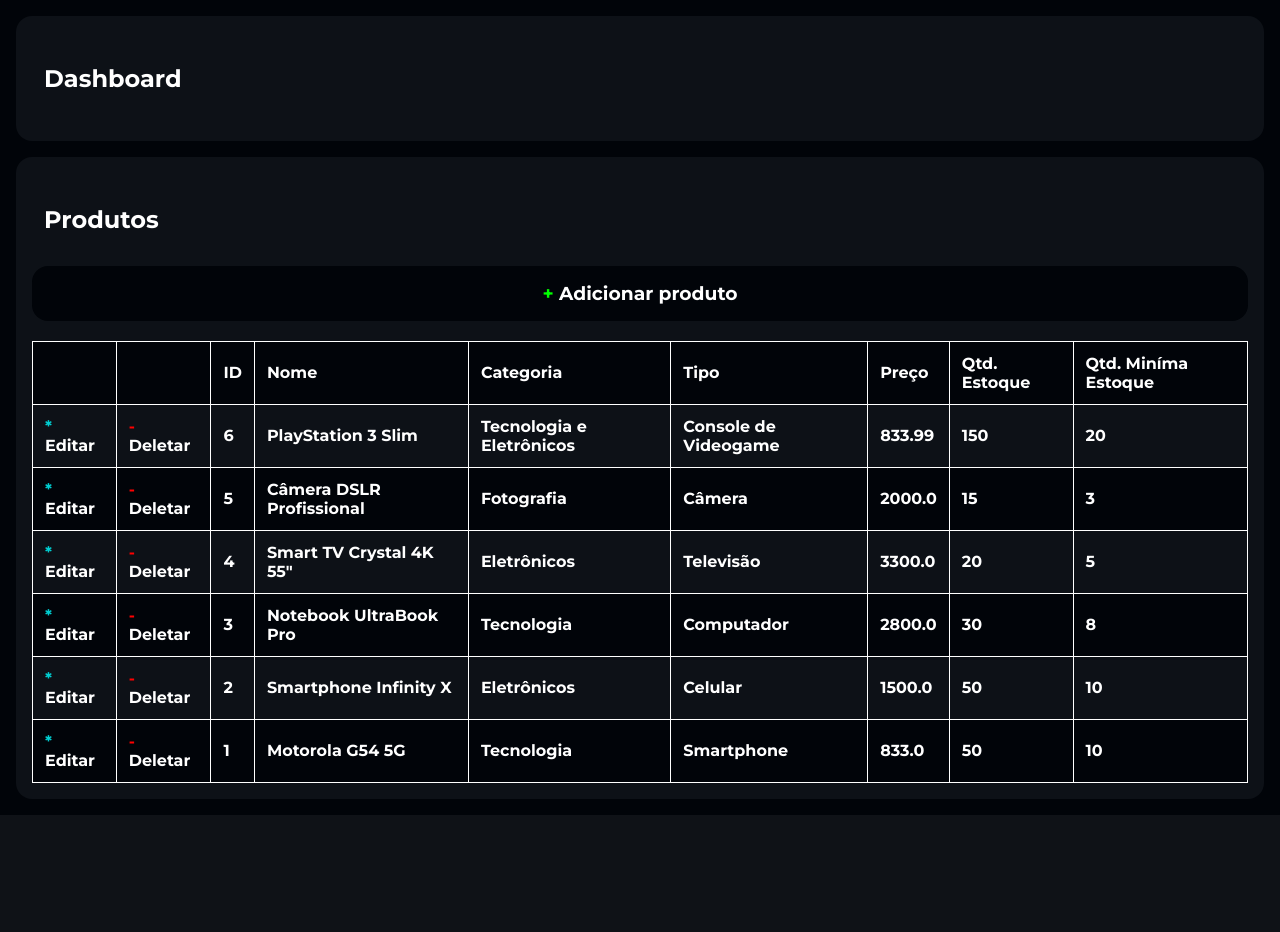
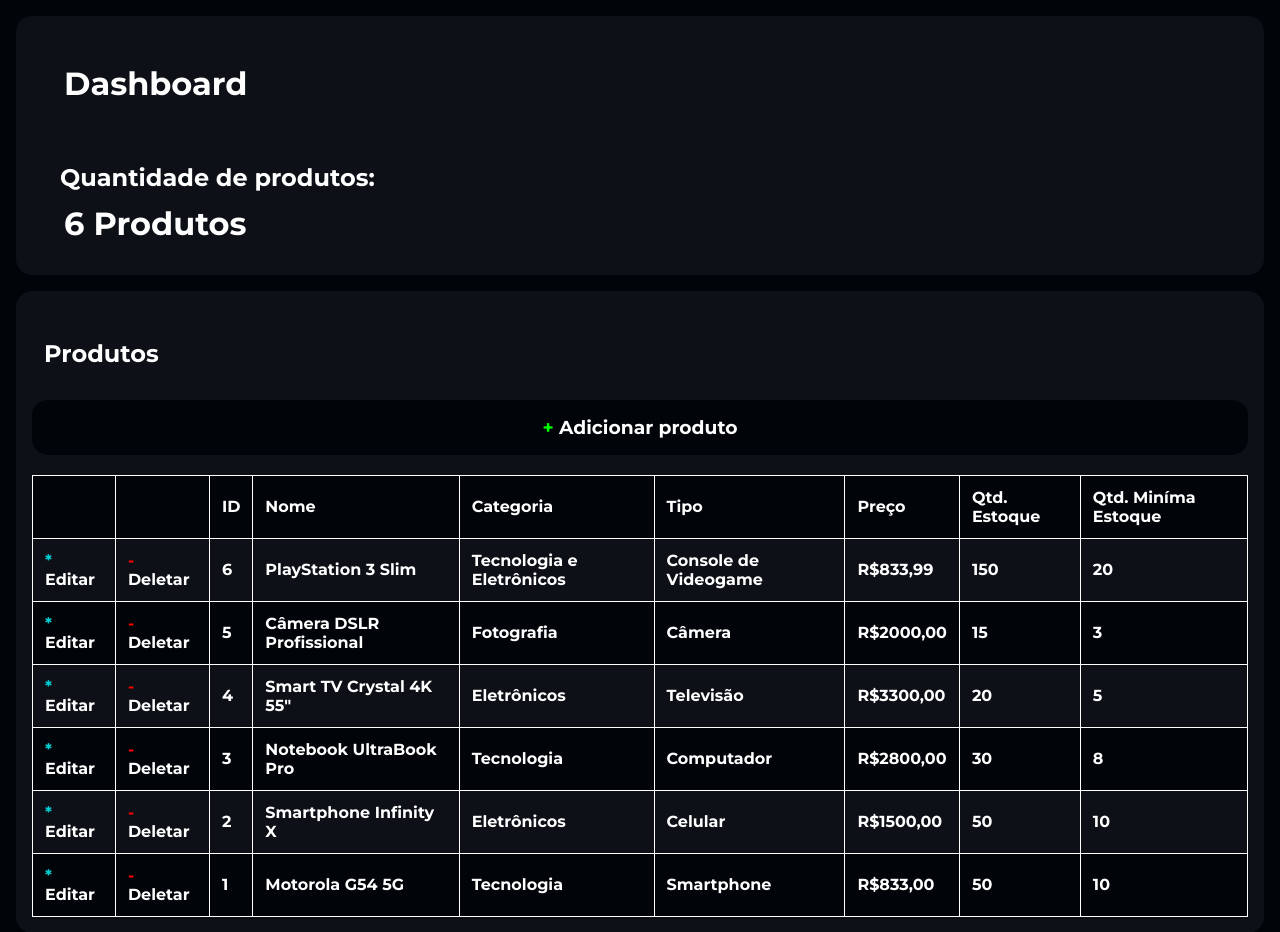
Before and after one commit to menezesalexandre-development/gestao-de-estoque, a Flask app: page / in a window 1280 px wide. Shown: the part 71-1003 px from the top of the page. Before the commit the page ends 886 px from the top, so only its background shows below. Run offline with Flask 3, Linux system fonts and the light colour scheme; data comes from the database, SQL or seed files in the repository.

Commit message:
Updated Dashboard - Qtd. de Produtos
Adicionada a função de contabilizar a quantidade de produtos da base de dados.

```diff
--- a/flask_app.py
+++ b/flask_app.py
@@ -18,7 +18,13 @@
     cursor = db.cursor()
     cursor.execute(query)
     produtos = cursor.fetchall()
-    return render_template('index.html', produtos=produtos)
+
+    query = 'SELECT COUNT(*) FROM produtos;'
+    cursor = db.cursor()
+    cursor.execute(query)
+    qtd_produtos = cursor.fetchall()
+
+    return render_template('index.html', produtos=produtos, qtd_produtos=qtd_produtos)
 
 # MÉTODO POST:
 @app.route("/adicionar_produto", methods=["GET", "POST"])
--- a/static/style.css
+++ b/static/style.css
@@ -31,16 +31,34 @@
 }
 
 /*DASHBOARD*/
-#dashboard {
+#dashboard-general {
     background-color: #0D1117;
     margin: 1em;
-    padding: 1em;
+    padding: 2em;
     border-radius: 1em;
 }
-#dashboard h2 {
+.dashboard h1 {
     color: #fff;
     font-family: "Montserrat", sans-serif;
     padding: 0.5em;
+    text-align: left;
+    margin-bottom: 1em;
+}
+.dashboard h2 {
+    color: #fff;
+    font-family: "Montserrat", sans-serif;
+    padding: 0.5em;
+}
+#dashboard-data h2 {
+    margin: 0;
+}
+.dashboard p {
+    font-size: 2em;
+    font-weight: bold;
+    color: #fff;
+    font-family: 'Montserrat', sans-serif;
+    padding: 0 0.5em;
+    margin: 0;
 }
 
 /*DATABASE*/
--- a/templates/index.html
+++ b/templates/index.html
@@ -11,8 +11,14 @@
         <a href="/"><h1>GESTÃO DE ESTOQUE</h1></a>
     </div>
 
-    <div id="dashboard">
-        <h2>Dashboard</h2>
+    <div class="dashboard" id="dashboard-general">
+        <div class="dashboard" id="dashboard-title">
+            <h1>Dashboard</h1>
+        </div>
+        <div class="dashboard" id="dashboard-data">
+            <h2>Quantidade de produtos:</h2>
+            <p>{{ qtd_produtos[0][0] }} Produtos</p>
+        </div>
     </div>
 
     <div class="database" id="all_db">
@@ -48,7 +54,9 @@
                         <td>{{ produto[1] }}</td>
                         <td>{{ produto[2] }}</td>
                         <td>{{ produto[3] }}</td>
-                        <td>{{ produto[4] }}</td>
+                        {% set preco = ('{:.2f}'.format(produto[4])).replace('.', ',') %}
+                        {% set preco = 'R${}'.format(preco) %}
+                        <td>{{ preco }}</td>
                         <td>{{ produto[5] }}</td>
                         <td>{{ produto[6] }}</td>
                     </tr>
```
